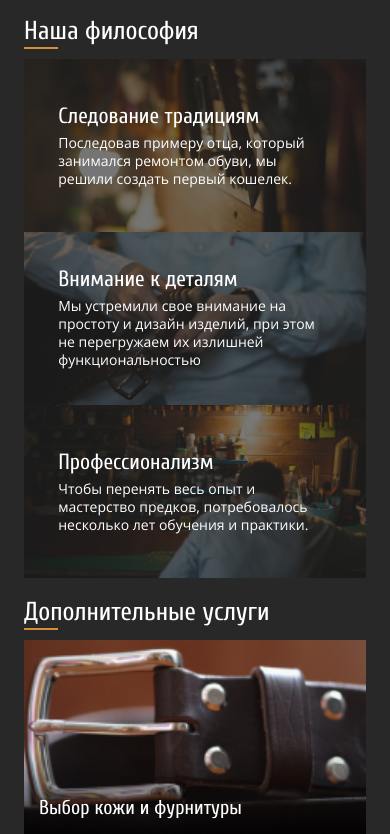
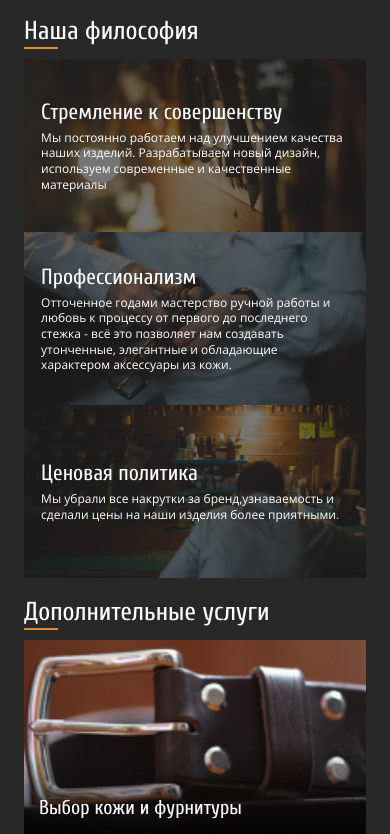
Before and after one commit to MisyurinDaniil/qualitasNewDesign_HTML_CSS, a plain HTML site: page index.html in a window 390 px wide. Shown: the part 1260-2094 px from the top of the page. Drawn offline with nearby package versions, Linux system fonts and the light colour scheme.

Commit message:
Replaced the text of the "Our Philosophy" section.
Changed styles for "Our philosophy" block of mobile and tablet versions.

```diff
--- a/css/style.css
+++ b/css/style.css
@@ -821,8 +821,8 @@ ul {
     width: 100%;
     opacity: 0.4;
 }
-.philosophy__item-text {
-    width: 80%;
+.philosophy__item-text-wrap {
+    width: 90%;
     position: absolute;
     top: 50%;
     left: 50%;
@@ -834,31 +834,43 @@ ul {
 }
 .philosophy__item-p {
     margin: 0;
-    font-size: 14px;
+    font-size: 12px;
     line-height: 130%;
     margin-top: 5px;
 }
 @media (min-width: 576px) {
     .philosophy__item {
         display: flex;
-        /* justify-content: center; */
         align-items: center;
     }
     .philosophy__item:nth-child(odd) {
         flex-direction: row-reverse;
     }
-    .philosophy__item-text {
+    .philosophy__item-text-wrap {
         display: block;
         transform: none;
         position: static;
         width: 50%;
-        padding-left: 30px;
-        padding-right: 20px;
+        padding-left: 7px;
+        padding-right: 0px;
+    }
+    .philosophy__item-p {
+        line-height: 120%;
     }
     .philosophy__item-img {
         display: block;
         width: 50%;
         opacity: 1;
+    }
+}
+@media (min-width: 768px) {
+    .philosophy__item-text-wrap {
+        padding-left: 30px;
+        padding-right: 20px;
+    }
+    .philosophy__item-p {
+        font-size: 14px;
+        line-height: 140%;
     }
 }
 @media (min-width: 1200px) {
@@ -868,7 +880,7 @@ ul {
     .philosophy__item-p {
         font-size: 16px;
     }
-    .philosophy__item-text {
+    .philosophy__item-text-wrap {
         padding-left: 70px;
         padding-right: 130px;
     }
--- a/index.html
+++ b/index.html
@@ -263,14 +263,15 @@
                                 alt=""
                                 class="philosophy__item-img"
                             />
-                            <div class="philosophy__item-text">
+                            <div class="philosophy__item-text-wrap">
                                 <h3 class="philosophy__item-title">
-                                    Следование традициям
+                                    Стремление к совершенству
                                 </h3>
                                 <p class="philosophy__item-p">
-                                    Последовав примеру отца, который занимался
-                                    ремонтом обуви, мы решили создать первый
-                                    кошелек.
+                                    Мы постоянно работаем над улучшением
+                                    качества наших изделий. Разрабатываем новый
+                                    дизайн, используем современные и качественные
+                                    материалы
                                 </p>
                             </div>
                         </div>
@@ -280,14 +281,16 @@
                                 alt=""
                                 class="philosophy__item-img"
                             />
-                            <div class="philosophy__item-text">
+                            <div class="philosophy__item-text-wrap">
                                 <h3 class="philosophy__item-title">
-                                    Внимание к деталям
+                                    Профессионализм
                                 </h3>
                                 <p class="philosophy__item-p">
-                                    Мы устремили свое внимание на простоту и
-                                    дизайн изделий, при этом не перегружаем их
-                                    излишней функциональностью
+                                    Отточенное годами мастерство ручной работы и
+                                    любовь к процессу от первого до последнего
+                                    стежка - всё это позволяет нам создавать
+                                    утонченные, элегантные и обладающие
+                                    характером аксессуары из кожи.
                                 </p>
                             </div>
                         </div>
@@ -297,14 +300,14 @@
                                 alt=""
                                 class="philosophy__item-img"
                             />
-                            <div class="philosophy__item-text">
+                            <div class="philosophy__item-text-wrap">
                                 <h3 class="philosophy__item-title">
-                                    Профессионализм
+                                    Ценовая политика
                                 </h3>
                                 <p class="philosophy__item-p">
-                                    Чтобы перенять весь опыт и мастерство
-                                    предков, потребовалось несколько лет
-                                    обучения и практики.
+                                    Мы убрали все накрутки за бренд,узнаваемость
+                                    и сделали цены на наши изделия более
+                                    приятными.
                                 </p>
                             </div>
                         </div>
```
